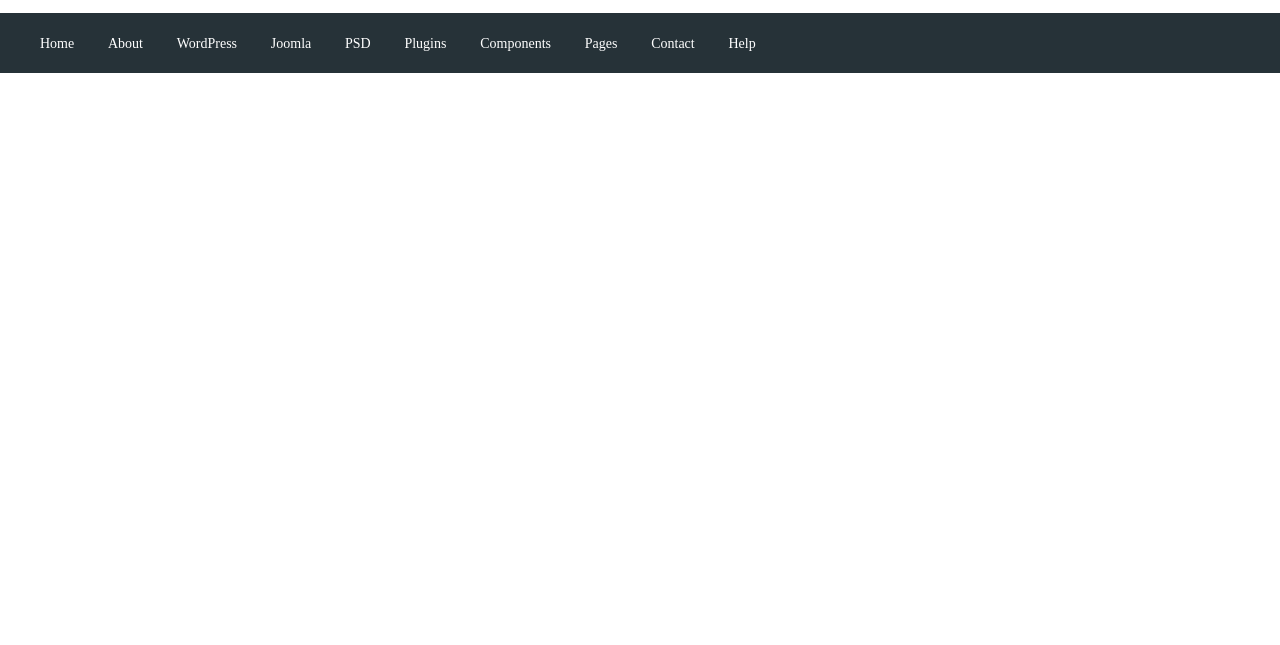
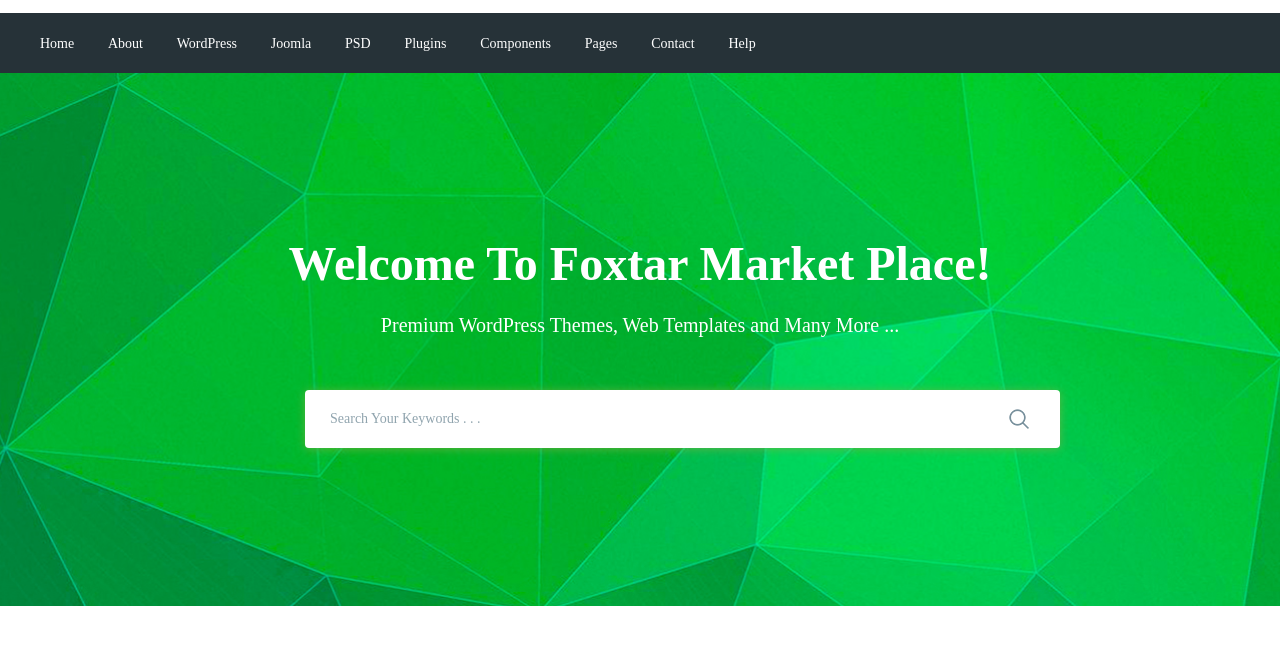
Before and after one commit to toron-dev/moderno, a website: page app/index.html in a window 1280 px wide. Shown: the part 77-722 px from the top of the page. Drawn offline with nearby package versions, Linux system fonts and the light colour scheme; files that its build step writes are made by us from their sources.

Commit message:
added search section

```diff
--- a/app/index.html
+++ b/app/index.html
@@ -94,6 +94,27 @@
       </div>
     </div>
   </header>
+  <section class="search" style="background-image: url(images/search-bg.jpg);">
+    <div class="container">
+      <div class="search__inner">
+        <div class="search__inner-title">
+          Welcome To Foxtar Market Place!
+        </div>
+        <div class="search__inner-text">
+          Premium WordPress Themes, Web Templates and Many More ...
+        </div>
+        <div class="search__inner-form">
+          <form>
+            <input type="text" placeholder="Search Your Keywords . . ." required>
+            <button type="submit">
+              <img src="images/icons/search.png" alt="">
+            </button>
+          </form>
+        </div>
+
+      </div>
+    </div>
+  </section>
   <script src="https://ajax.googleapis.com/ajax/libs/jquery/3.4.1/jquery.min.js"></script>
   <script src="js/libs.min.js"></script>
   <script src="js/main.js"></script>
--- a/app/scss/style.scss
+++ b/app/scss/style.scss
@@ -50,3 +50,54 @@
     font-size: 14px;
   }
 }
+.search {
+  background-repeat: no-repeat;
+  background-size: cover;
+  background-position: center;
+  min-height: 533px;
+}
+.search__inner {
+  padding: 155px 0 100px;
+  color: #fff;
+  text-align: center;
+  &-title {
+    font-weight: 700;
+    font-size: 48px;
+    margin-bottom: 10px;
+    line-height: 72px;
+  }
+  &-text {
+    margin-bottom: 50px;
+    font-weight: 500;
+    font-size: 20px;
+    line-height: 30px;
+  }
+  &-form {
+    max-width: 670px;
+    margin: 0 auto;
+    position: relative;
+    input {
+      display: block;
+      width: 100%;
+      box-shadow: 0px 1px 10px 0px rgba(124, 178, 64, 0.75);
+      border-radius: 4px;
+      height: 56px;
+      border: none;
+      font-size: 14px;
+      font-weight: 500;
+      padding-left: 25px;
+      padding-right: 60px;
+      &::placeholder {
+        color: #90a4ae;
+        font-weight: 500;
+      }
+    }
+    button {
+      position: absolute;
+      border: none;
+      background-color: transparent;
+      right: -60px;
+      top: 18px;
+    }
+  }
+}
```
Also changed, not shown: app/images/icons/search.png (added), app/images/search-bg.jpg (added). Lines whose indentation alone changed are shown as unchanged.
